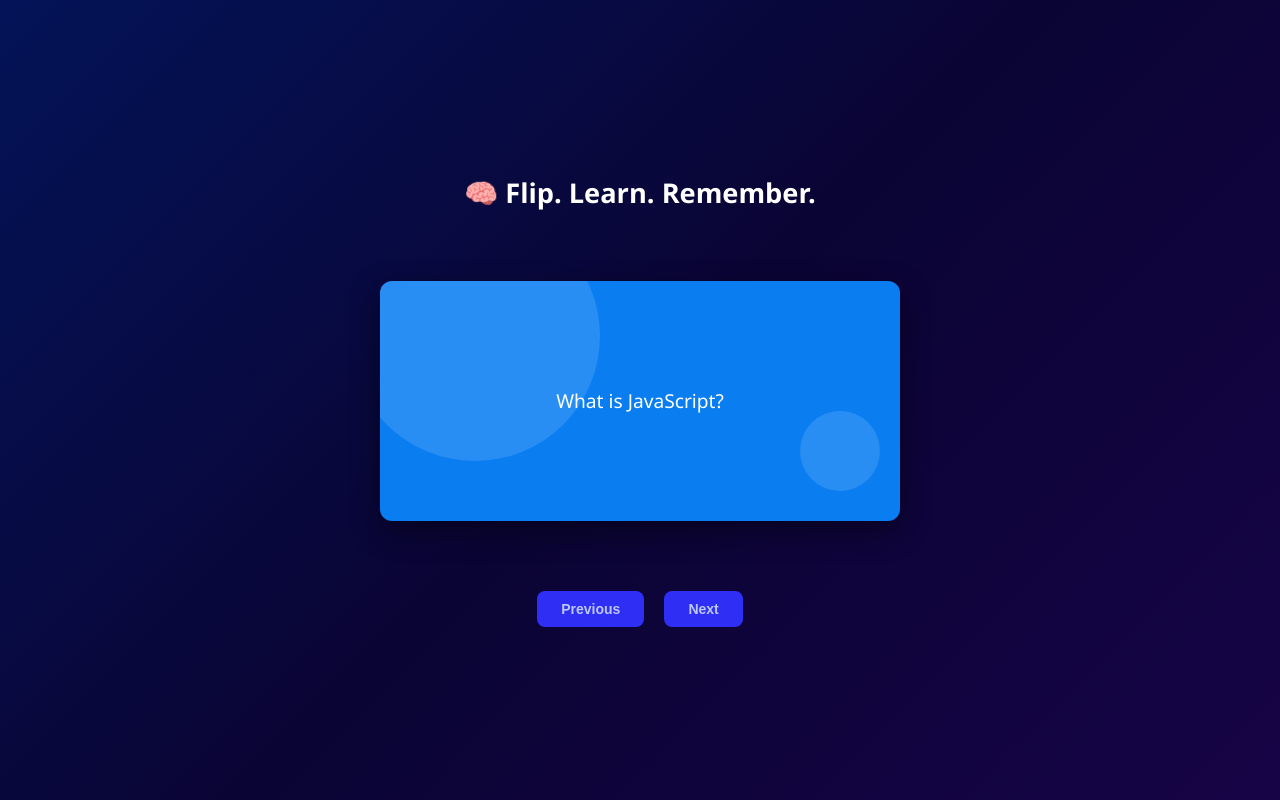
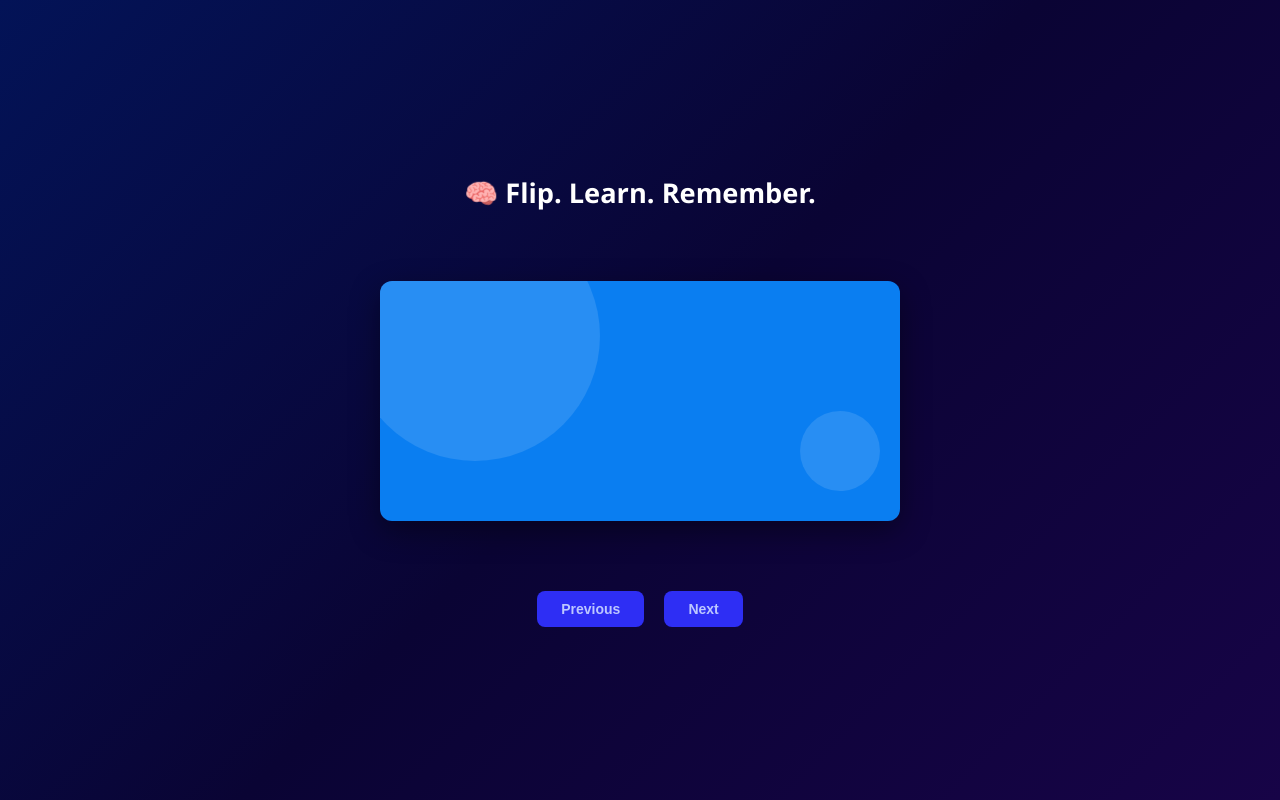
Before and after one commit to Sajid-developer/flash-wisdom-app, a plain HTML site: page index.html in a window 1280 px wide. Drawn offline with Linux system fonts and the light colour scheme.

Commit message:
file modified.

```diff
--- a/index.html
+++ b/index.html
@@ -10,8 +10,8 @@
   <div class="flashcard-container">
     <h1>🧠 Flip. Learn. Remember.</h1>
     <div class="flashcard" id="flashcard">
-      <div class="card-face front" id="card-front">What is JavaScript?</div>
-      <div class="card-face back" id="card-back">A programming language for the web</div>
+      <div class="card-face front" id="card-front"></div>
+      <div class="card-face back" id="card-back"></div>
     </div>
     <div class="buttons">
       <button onclick="prevCard()">Previous</button>
```
